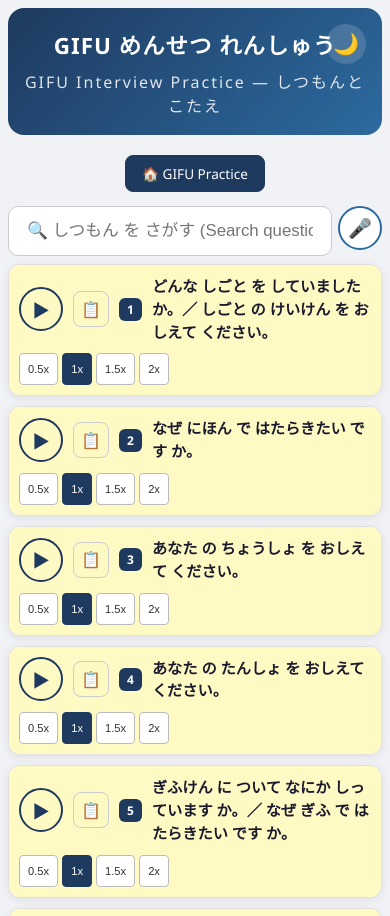
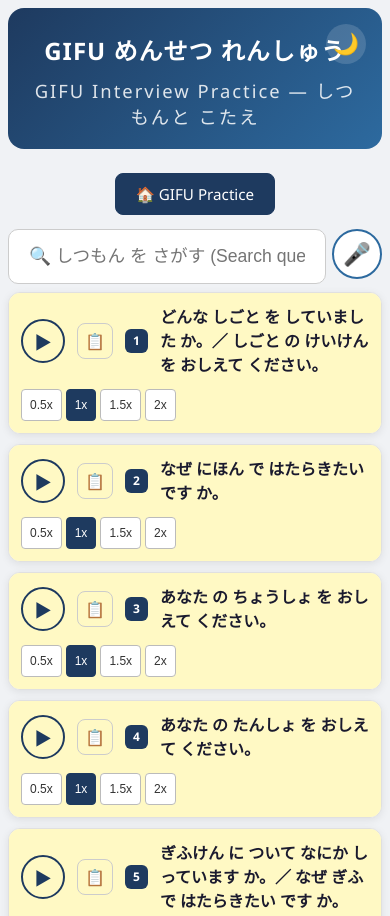
Before and after one commit to ChamilaJayathunga/GIFU, a plain HTML site: page index.html in a window 390 px wide. Shown: the top 916 px of the page. Drawn offline with Linux system fonts and the light colour scheme.

Commit message:
Scale up all text and layout for full-screen display

```diff
--- a/index.html
+++ b/index.html
@@ -10,9 +10,9 @@ body {
   font-family: 'Segoe UI', 'Hiragino Kaku Gothic ProN', 'Noto Sans JP', sans-serif;
   background: #f0f2f5;
   min-height: 100vh;
-  padding: 16px;
+  padding: 20px;
   transition: background 0.3s;
-  font-size: 18px;
+  font-size: 20px;
 }
 :root {
   --card-bg: white;
@@ -45,14 +45,14 @@ body.dark {
 }
 body.dark .card { border-color: #444; }
 .container {
-  max-width: 960px; margin: 0 auto; position: relative;
+  max-width: 1200px; margin: 0 auto; position: relative;
 }
 .header {
   background: linear-gradient(135deg, #1e3a5f, #2d6a9f);
-  color: white; padding: 32px 28px 24px; border-radius: 16px; margin-bottom: 20px; text-align: center; position: relative;
+  color: white; padding: 40px 32px 28px; border-radius: 16px; margin-bottom: 24px; text-align: center; position: relative;
 }
-.header h1 { font-size: 2rem; letter-spacing: 1px; font-weight: 600; }
-.header .sub { font-size: 1rem; opacity: 0.85; margin-top: 8px; letter-spacing: 2px; }
+.header h1 { font-size: 2.4rem; letter-spacing: 1px; font-weight: 600; }
+.header .sub { font-size: 1.15rem; opacity: 0.85; margin-top: 10px; letter-spacing: 2px; }
 .theme-toggle {
   position: absolute; top: 16px; right: 16px; background: rgba(255,255,255,0.15);
   border: none; color: white; font-size: 1.3rem; width: 40px; height: 40px;
@@ -64,22 +64,22 @@ body.dark .card { border-color: #444; }
   display: flex; gap: 8px; flex-wrap: wrap; margin-bottom: 14px; justify-content: center;
 }
 .nav-btn {
-  background: white; border: 1px solid #ccc; border-radius: 8px; padding: 8px 16px;
-  font-size: 0.85rem; cursor: pointer; transition: 0.2s; text-decoration: none; color: #333;
+  background: white; border: 1px solid #ccc; border-radius: 8px; padding: 10px 20px;
+  font-size: 0.95rem; cursor: pointer; transition: 0.2s; text-decoration: none; color: #333;
 }
 .nav-btn:hover { background: #e8e8e8; border-color: #999; }
 .search-box {
-  width: 100%; padding: 14px 18px; border: 1px solid var(--search-border);
-  border-radius: 10px; font-size: 1.05rem; background: var(--search-bg);
-  color: var(--text-primary); outline: none; transition: 0.2s; margin-bottom: 8px;
+  width: 100%; padding: 16px 20px; border: 1px solid var(--search-border);
+  border-radius: 10px; font-size: 1.1rem; background: var(--search-bg);
+  color: var(--text-primary); outline: none; transition: 0.2s; margin-bottom: 10px;
 }
 .search-box:focus { border-color: #2d6a9f; box-shadow: 0 0 0 3px rgba(45,106,159,0.15); }
 .search-box.error { border-color: #e53935; }
 .search-wrap { display: flex; gap: 6px; margin-bottom: 8px; }
 .search-wrap .search-box { margin-bottom: 0; flex: 1; }
 .mic-btn {
-  flex-shrink: 0; width: 44px; height: 44px; border-radius: 50%; border: 2px solid #2d6a9f;
-  background: var(--card-bg); color: #2d6a9f; font-size: 1.2rem; cursor: pointer;
+  flex-shrink: 0; width: 50px; height: 50px; border-radius: 50%; border: 2px solid #2d6a9f;
+  background: var(--card-bg); color: #2d6a9f; font-size: 1.4rem; cursor: pointer;
   display: flex; align-items: center; justify-content: center; transition: 0.2s;
 }
 .mic-btn:hover { background: #2d6a9f; color: white; }
@@ -91,7 +91,7 @@ body.dark .card { border-color: #444; }
   border: 1px solid #e0e0e0; overflow: hidden; transition: 0.2s;
 }
 .card-header {
-  display: flex; align-items: center; gap: 10px; padding: 14px 18px;
+  display: flex; align-items: center; gap: 12px; padding: 18px 22px;
   background: var(--card-header); cursor: pointer; user-select: none;
   transition: background 0.2s;
 }
@@ -111,7 +111,7 @@ body.dark .card { border-color: #444; }
   flex-shrink: 0; background: #1e3a5f; color: white; border-radius: 6px;
   padding: 2px 8px; font-size: 0.75rem; font-weight: 600; line-height: 1.6;
 }
-.question-text { flex: 1; font-size: 1.05rem; line-height: 1.5; color: var(--text-primary); font-weight: 700; }
+.question-text { flex: 1; font-size: 1.15rem; line-height: 1.5; color: var(--text-primary); font-weight: 700; }
 .speed-group { display: flex; gap: 4px; flex-shrink: 0; }
 .speed-btn {
   padding: 4px 8px; font-size: 0.75rem; border: 1px solid #bbb; border-radius: 4px;
@@ -120,12 +120,12 @@ body.dark .card { border-color: #444; }
 .speed-btn:hover { background: #ddd; }
 .speed-btn.active { background: #1e3a5f; color: white; border-color: #1e3a5f; }
 .card-body {
-  display: none; padding: 18px; border-top: 1px solid #eee; flex-direction: column; gap: 12px;
+  display: none; padding: 22px; border-top: 1px solid #eee; flex-direction: column; gap: 14px;
 }
 .card.open .card-body { display: flex; }
 .answer-text {
   background: var(--answer-bg); border-left: 4px solid var(--answer-border);
-  padding: 14px 18px; border-radius: 0 8px 8px 0; font-size: 1rem;
+  padding: 16px 20px; border-radius: 0 8px 8px 0; font-size: 1.1rem;
   line-height: 1.7; color: var(--text-primary); white-space: pre-wrap; font-weight: 700;
 }
 .sinhalatag {
@@ -141,12 +141,12 @@ body.dark .card { border-color: #444; }
 .footer { text-align: center; padding: 20px; color: var(--footer-color); font-size: 0.8rem; }
 .practice-overlay {
   display: none; position: fixed; inset: 0; z-index: 1000;
-  background: var(--overlay-bg); padding: 24px; overflow-y: auto;
+  background: var(--overlay-bg); padding: 32px; overflow-y: auto;
 }
 .practice-overlay.open { display: flex; align-items: center; justify-content: center; }
 .p-card {
-  background: var(--card-bg); border-radius: 16px; padding: 36px 32px;
-  max-width: 720px; width: 100%; box-shadow: 0 10px 40px rgba(0,0,0,0.2);
+  background: var(--card-bg); border-radius: 16px; padding: 44px 40px;
+  max-width: 840px; width: 100%; box-shadow: 0 10px 40px rgba(0,0,0,0.2);
   position: relative;
 }
 .p-close {
@@ -155,12 +155,12 @@ body.dark .card { border-color: #444; }
 }
 .p-label { font-size: 0.8rem; color: var(--text-secondary); margin-bottom: 4px; }
 .p-question {
-  font-size: 1.25rem; line-height: 1.6; color: var(--text-primary);
-  margin-bottom: 16px; font-weight: 700;
+  font-size: 1.4rem; line-height: 1.6; color: var(--text-primary);
+  margin-bottom: 20px; font-weight: 700;
 }
-.p-actions { display: flex; gap: 10px; flex-wrap: wrap; margin-bottom: 14px; }
+.p-actions { display: flex; gap: 12px; flex-wrap: wrap; margin-bottom: 16px; }
 .p-btn {
-  padding: 12px 22px; border: none; border-radius: 8px; font-size: 1rem;
+  padding: 14px 26px; border: none; border-radius: 8px; font-size: 1.05rem;
   cursor: pointer; transition: 0.2s; font-weight: 500;
 }
 .p-btn.primary { background: #1e3a5f; color: white; }
@@ -181,20 +181,22 @@ body.dark .card { border-color: #444; }
 .p-speed span { font-size: 0.9rem; min-width: 50px; text-align: center; color: var(--text-primary); }
 .p-answer {
   background: var(--answer-bg); border-left: 4px solid var(--answer-border);
-  padding: 16px 20px; border-radius: 0 8px 8px 0; margin-bottom: 12px;
-  display: none; font-size: 1.05rem; line-height: 1.7; color: var(--text-primary); white-space: pre-wrap; font-weight: 700;
+  padding: 20px 24px; border-radius: 0 8px 8px 0; margin-bottom: 14px;
+  display: none; font-size: 1.2rem; line-height: 1.7; color: var(--text-primary); white-space: pre-wrap; font-weight: 700;
 }
 .p-answer.show { display: block; }
 .p-status { font-size: 0.8rem; color: var(--text-secondary); text-align: center; margin-top: 8px; }
 @media (max-width: 520px) {
   body { padding: 8px; font-size: 16px; }
-  .card-header { flex-wrap: wrap; padding: 10px; }
+  .card-header { flex-wrap: wrap; padding: 12px; }
   .play-btn { width: 44px; height: 44px; }
-  .question-text { font-size: 0.95rem; min-width: 150px; }
-  .speed-btn { padding: 4px 8px; font-size: 0.7rem; min-height: 32px; }
-  .header h1 { font-size: 1.4rem; }
-  .header { padding: 20px 16px 18px; }
-  .p-card { padding: 20px 16px; }
+  .question-text { font-size: 1rem; min-width: 150px; }
+  .speed-btn { padding: 4px 8px; font-size: 0.75rem; min-height: 32px; }
+  .header h1 { font-size: 1.5rem; }
+  .header { padding: 24px 18px 20px; }
+  .p-card { padding: 24px 18px; }
+  .p-question { font-size: 1.15rem; }
+  .p-answer { font-size: 1rem; }
 }
 </style>
 </head>
```
